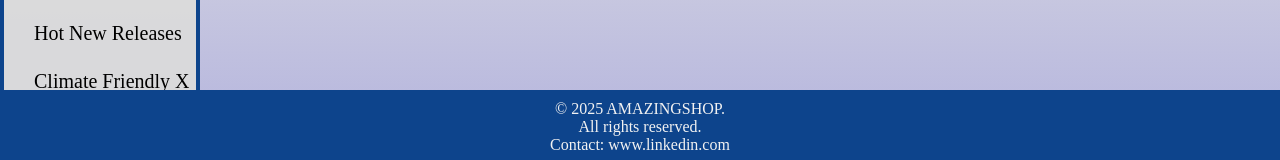
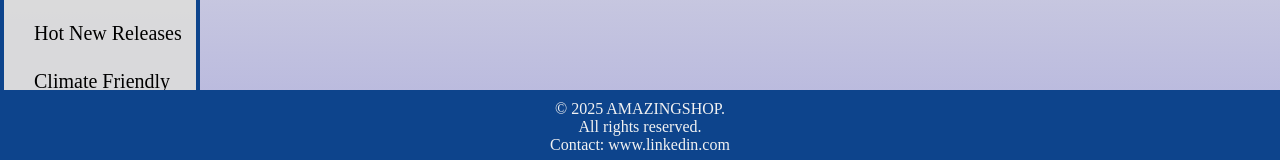
Before and after one commit to MikeMikeRx/Shopping-website, a React (Create React App) app: page /products in a window 1280 px wide. Both pictures are taken after a click on the button 45 px from the left and 30 px from the top of the page. Shown: the part 636-796 px from the top of the page. Built offline with nearby package versions, Linux system fonts and the light colour scheme; no server answers; the database is empty.

Commit message:
Products.js: Add isClimateFriendly filter option

```diff
--- a/src/components/Navigation.js
+++ b/src/components/Navigation.js
@@ -102,7 +102,7 @@ const Navigation = ({
           <Link to="/products?newReleases=true">Hot New Releases</Link>
         </li>
         <li>
-          <Link to="/products?climatePledge=true">Climate Friendly X</Link>
+          <Link to="/products?climatePledge=true">Climate Friendly</Link>
         </li>
       </ul>
     </div>
--- a/src/pages/Products.js
+++ b/src/pages/Products.js
@@ -17,7 +17,7 @@ const Products = () => {
   const location = useLocation()
   const isBestRated = new URLSearchParams(location.search).get("bestRated") === "true"
   const isNewRelease = new URLSearchParams(location.search).get("newReleases") === "true"
-  const isClimatePledge = new URLSearchParams(location.search).get("climatePledge") === "true"
+  const isClimateFriendly = new URLSearchParams(location.search).get("climatePledge") === "true"
 
 
   useEffect(() => {
@@ -51,6 +51,8 @@ const Products = () => {
     .filter((product) => product.date)
     .sort((a,b) => new Date(b.date) - new Date(a.date))
     .slice(0,9)
+  } else if (isClimateFriendly) {
+    filteredData = filteredData.filter(product => product.eco === true)
   } else {
     filteredData.sort((a, b) => {
       switch(selectedSort) {
```
